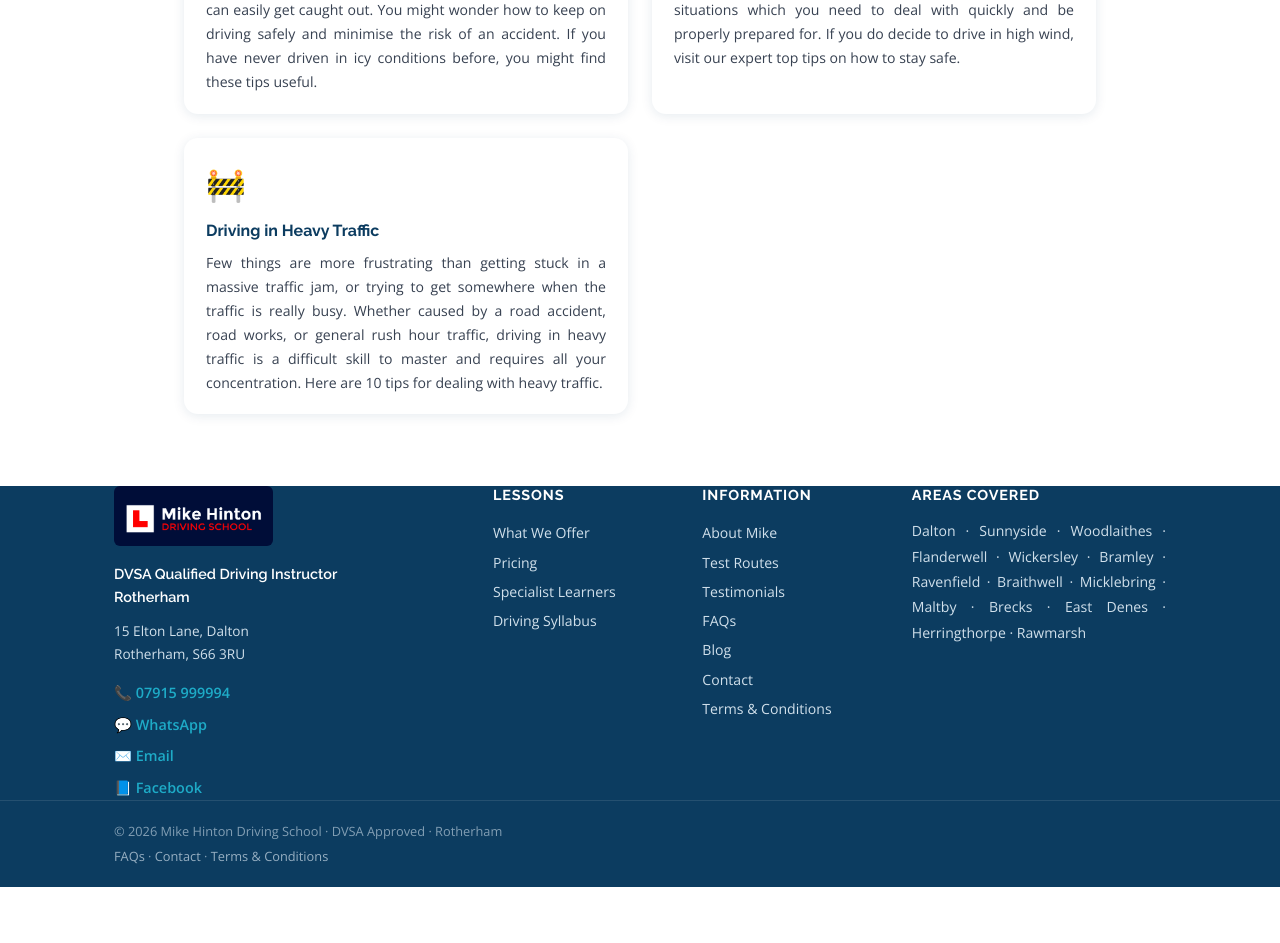
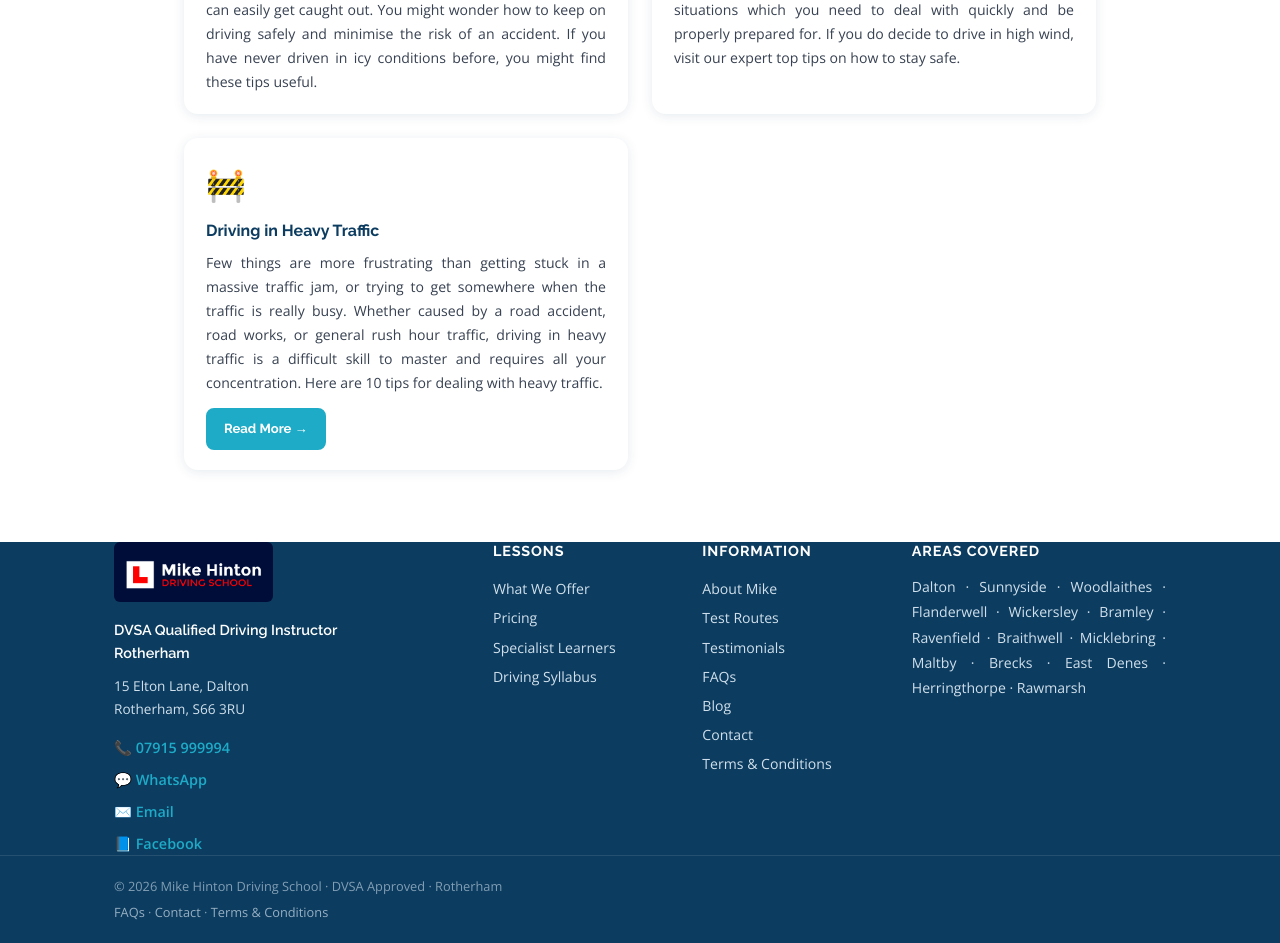
Before and after one commit to mikehinton-wq/mods-website, a React (Vite) app: page /driving-skills in a window 1280 px wide. Shown: the part 1660-2603 px from the top of the page. Before the commit the page ends 2547 px from the top, so only its background shows below. Built offline with nearby package versions, Linux system fonts and the light colour scheme.

Commit message:
Update site

```diff
--- a/src/pages/DrivingSkills.jsx
+++ b/src/pages/DrivingSkills.jsx
@@ -82,6 +82,13 @@ export default function DrivingSkills() {
                 <div style={{ fontSize: '2rem', marginBottom: 10 }}>{skill.icon}</div>
                 <h3 style={{ fontSize: '1rem', marginBottom: 10, color: 'var(--navy)' }}>{skill.title}</h3>
                 <p style={{ fontSize: '0.88rem', color: 'var(--grey-700)', lineHeight: 1.7, flex: 1 }}>{skill.desc}</p>
+                {skill.to && (
+                  <div style={{ marginTop: 14 }}>
+                    <Link to={skill.to} className="btn btn-primary" style={{ fontSize: '0.82rem', padding: '8px 16px' }}>
+                      Read More →
+                    </Link>
+                  </div>
+                )}
               </div>
             ))}
           </div>
```
